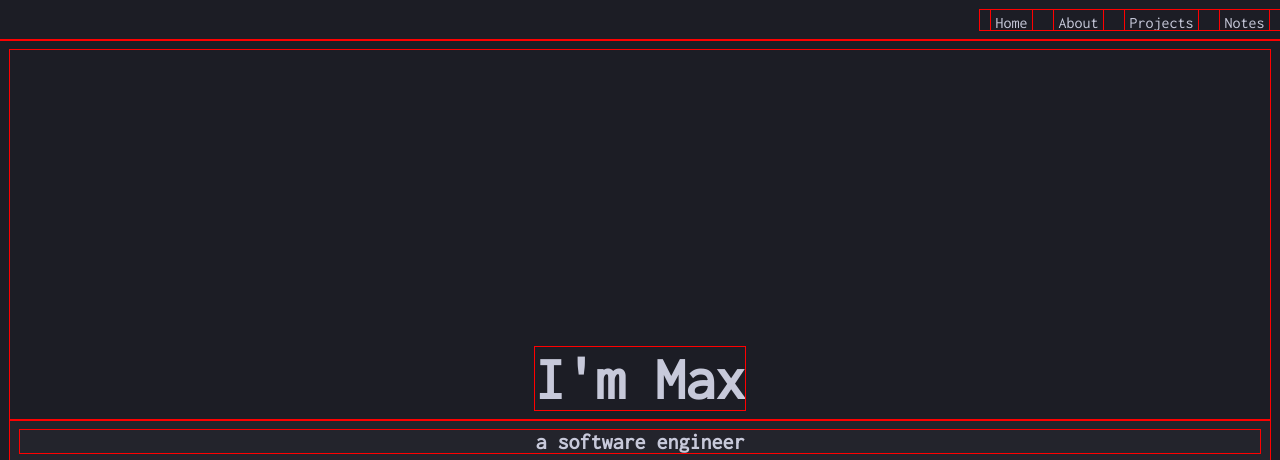
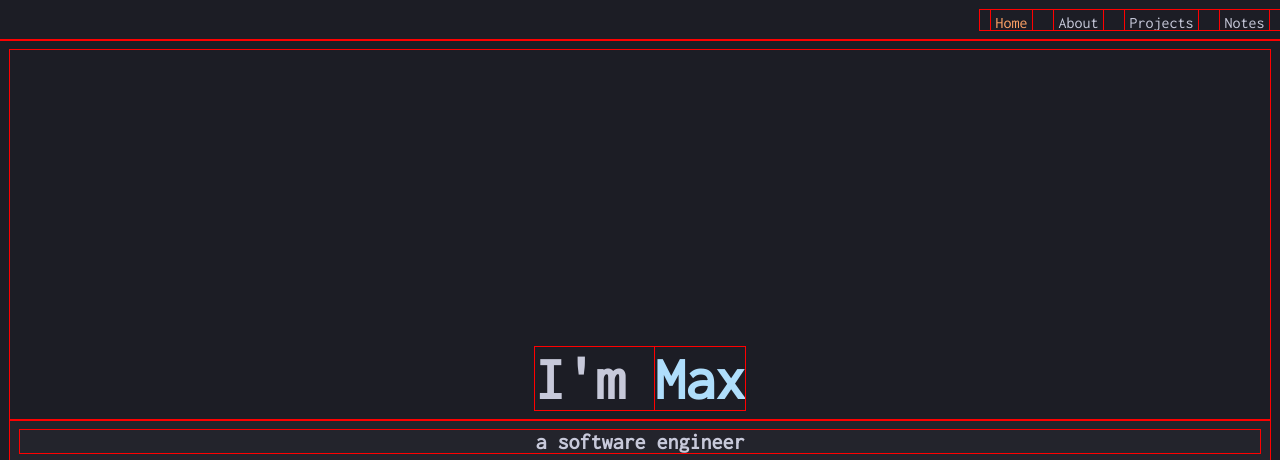
Before and after one commit to MaxBSilver/portfolio-2019, a React (Create React App) app: page / in a window 1280 px wide. Shown: the top 460 px of the page. Built offline with nearby package versions, Linux system fonts and the light colour scheme.

Commit message:
Add coloring for main page

```diff
--- a/src/containers/Main/Main.jsx
+++ b/src/containers/Main/Main.jsx
@@ -6,7 +6,7 @@ export class Main extends Component {
 			<main>
 				<div className="main-parent-container">
 					<div className="main-top">
-						<h1>I'm Max</h1>
+						<h1>I'm <span>Max</span></h1>
 					</div>
 					<div className="main-bottom">
 						<h2>a software engineer</h2>
--- a/src/containers/Main/main.scss
+++ b/src/containers/Main/main.scss
@@ -2,20 +2,23 @@ main {
   height: 95%;
   @include flex(row, center);
   align-items: center;
+  animation: fadeIn 0.35s forwards;
   & div {
-    // width: 400px;
     @include inheritHW;
     text-align: center;
     font-weight: lighter;
-    // outline: #C7C9DA 3px solid;
     padding: 10px;
        & h1 {
          font-size: 60px;
+         & span {
+           color: rgb(175, 222, 252);
+         }
        }
        & h2 {
          font-size: 22px;
        }
   }
+
   & .main-top, .main-bottom {
     height: 50%;
 
@@ -28,3 +31,12 @@ main {
     background-color: rgb(35, 36, 44);
   }
 }
+
+@keyframes fadeIn {
+  from {
+    opacity: 0;
+  }
+  to {
+    opacity: 1;
+  }
+}
--- a/src/redux/reducers/navReducer.js
+++ b/src/redux/reducers/navReducer.js
@@ -1,4 +1,4 @@
-export const navReducer = (state = '', action) => {
+export const navReducer = (state = 'Home', action) => {
 	switch (action.type) {
 		case 'UPDATE_NAV':
 			return action.name;
```
